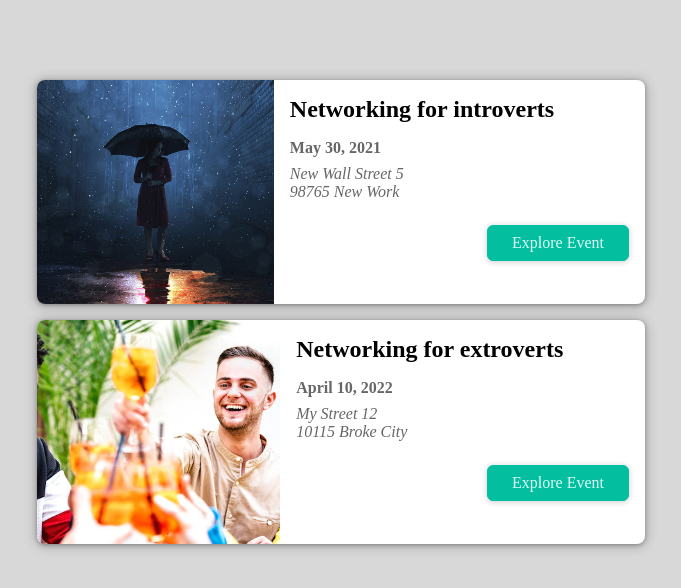
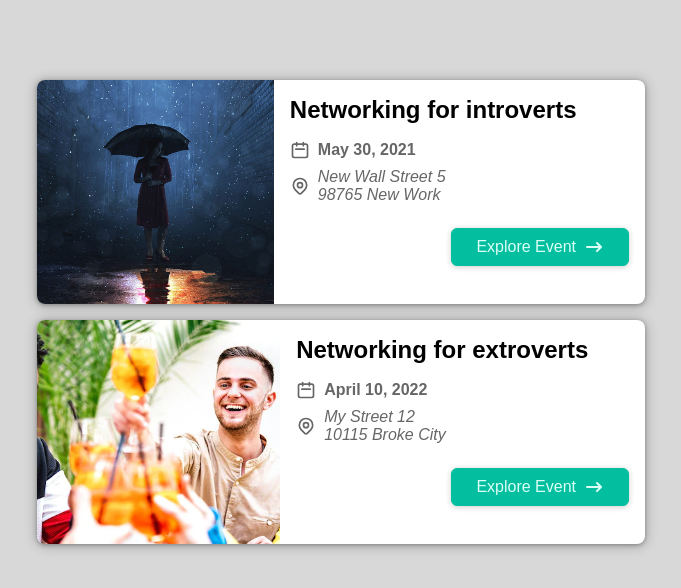
Before and after one commit to jeandre-visser/nextjs-course-project1, a Next.js app: page / in a window 1280 px wide. Shown: the top 588 px of the page, without its empty margins (299-980 px from the left). Built offline with nearby package versions, Linux system fonts and the light colour scheme.

Commit message:
Add icons

```diff
--- a/components/events/event-item.js
+++ b/components/events/event-item.js
@@ -2,6 +2,9 @@
 import Link from 'next/link';
 import classes from './event-item.module.css';
 import Button from '../ui/button';
+import DateIcon from '../icons/date-icon';
+import AddressIcon from '../icons/address-icon';
+import ArrowRightIcon from '../icons/arrow-right-icon';
 
 const EventItem = (props) => {
   const humanReadableDate = new Date(props.date).toLocaleDateString('en-US', {
@@ -20,14 +23,21 @@
         <div className={classes.summary}>
           <h2>{props.title}</h2>
           <div className={classes.date}>
+            <DateIcon />
             <time>{humanReadableDate}</time>
           </div>
           <div className={classes.address}>
+            <AddressIcon />
             <address>{formattedAddress}</address>
           </div>
         </div>
         <div className={classes.actions}>
-          <Button link={exploreLink}>Explore Event</Button>
+          <Button link={exploreLink}>
+            <span>Explore Event</span>
+            <span className={classes.icon}>
+              <ArrowRightIcon />
+            </span>
+          </Button>
         </div>
       </div>
     </li>
--- /dev/null
+++ b/components/icons/address-icon.js
@@ -0,0 +1,25 @@
+function AddressIcon() {
+  return (
+    <svg
+      xmlns='http://www.w3.org/2000/svg'
+      fill='none'
+      viewBox='0 0 24 24'
+      stroke='currentColor'
+    >
+      <path
+        strokeLinecap='round'
+        strokeLinejoin='round'
+        strokeWidth={2}
+        d='M17.657 16.657L13.414 20.9a1.998 1.998 0 01-2.827 0l-4.244-4.243a8 8 0 1111.314 0z'
+      />
+      <path
+        strokeLinecap='round'
+        strokeLinejoin='round'
+        strokeWidth={2}
+        d='M15 11a3 3 0 11-6 0 3 3 0 016 0z'
+      />
+    </svg>
+  );
+}
+
+export default AddressIcon;
--- /dev/null
+++ b/components/icons/arrow-right-icon.js
@@ -0,0 +1,17 @@
+function ArrowRightIcon() {
+  return (
+    <svg
+      xmlns='http://www.w3.org/2000/svg'
+      viewBox='0 0 20 20'
+      fill='currentColor'
+    >
+      <path
+        fillRule='evenodd'
+        d='M12.293 5.293a1 1 0 011.414 0l4 4a1 1 0 010 1.414l-4 4a1 1 0 01-1.414-1.414L14.586 11H3a1 1 0 110-2h11.586l-2.293-2.293a1 1 0 010-1.414z'
+        clipRule='evenodd'
+      />
+    </svg>
+  );
+}
+
+export default ArrowRightIcon;
--- /dev/null
+++ b/components/icons/date-icon.js
@@ -0,0 +1,19 @@
+function DateIcon() {
+  return (
+    <svg
+      xmlns='http://www.w3.org/2000/svg'
+      fill='none'
+      viewBox='0 0 24 24'
+      stroke='currentColor'
+    >
+      <path
+        strokeLinecap='round'
+        strokeLinejoin='round'
+        strokeWidth={2}
+        d='M8 7V3m8 4V3m-9 8h10M5 21h14a2 2 0 002-2V7a2 2 0 00-2-2H5a2 2 0 00-2 2v12a2 2 0 002 2z'
+      />
+    </svg>
+  );
+}
+
+export default DateIcon;
--- a/styles/globals.css
+++ b/styles/globals.css
@@ -83,6 +83,7 @@
 body {
   max-width: 100vw;
   overflow-x: hidden;
+  font-family: Arial, Helvetica, sans-serif;
 }
 
 body {
```
